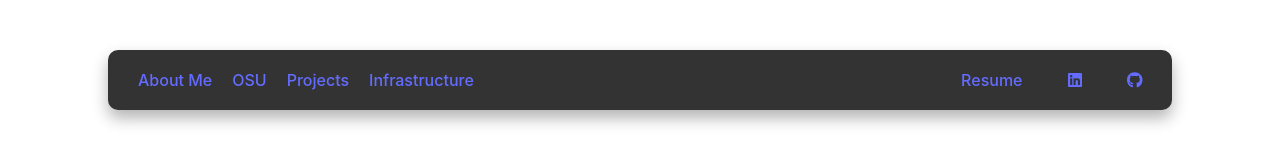
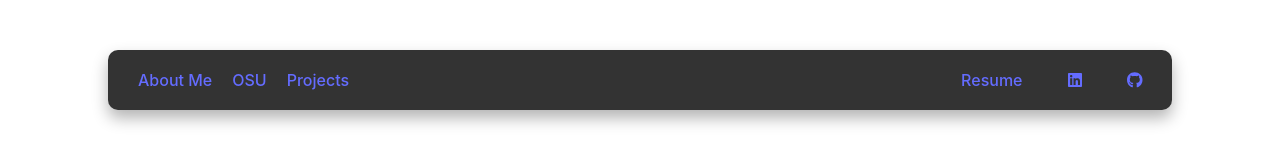
Before and after one commit to AlexHolly007/Portfolio, a React (Vite) app: page / in a window 1280 px wide. Shown: the top 160 px of the page. Built offline with nearby package versions, Linux system fonts and the light colour scheme.

Commit message:
updating header bar links

```diff
--- a/src/components/Education.tsx
+++ b/src/components/Education.tsx
@@ -51,10 +51,10 @@ const Education: React.FC = () => {
     <div className="scroll-point1">
       <div className={`left-bar ${bgColorClass}`} />
       <div className={`right-bar ${bgColorClass}`} />
-      <div id="Education" ></div>
 
       <h1>OSU</h1>
       <h2>University can be about a lot more than academics, here are some of those moments I captured along the way.</h2>
+      <div id="Education" ></div>
       <Spacer height="5vh" width="100%" />
 
       <div className="container-pics">
--- a/src/components/header_comps/header.tsx
+++ b/src/components/header_comps/header.tsx
@@ -20,10 +20,6 @@ const Header: React.FC = () => {
                 Projects
             </Header_link>
 
-            <Header_link target="Infrastructure">
-                Infrastructure
-            </Header_link>
-
             <div className="icon_class">
                 <a href={"https://docs.google.com/document/d/1LZ5sCFjnq4bRzHqrio42gTC8AWEDUmu9/edit?usp=sharing&ouid=116882288099539112958&rtpof=true&sd=true"} className="linkid" target="_blank" rel="noopener noreferrer">Resume</a>
                 <Spacer width="25px" />
--- a/src/components/projects_section.tsx
+++ b/src/components/projects_section.tsx
@@ -48,13 +48,13 @@ const Projects: React.FC = () => {
 
     return (
 
-        <div className="scroll-proj-point1" id="projects">
+        <div className="scroll-proj-point1">
             <div className={`left-bar ${bgColorClass}`} />
             <div className={`right-bar ${bgColorClass}`} />
-            <div id="Education" ></div>
 
             <h1>Projects</h1>
             <h2>I believe one of the best ways to expand and test my knowledge is through through projects. Here are a some of the recent projects I have been working on.</h2>
+            <div id="projects" ></div>
             <div className="container">
                 <WebsiteProject text="Capstone Project - Venome - Protein Data Visualization and Exploration Platform" url="https://venome.cqls.oregonstate.edu/" thumbnailUrl={venome} gh_link="https://github.com/Venom-Biochem-Lab/venome"/>
                 <Project url="https://youtu.be/wBHxsVFhX0U" text="MiniOS - Process/signal handeling, C programming " gh_link="https://github.com/AlexHolly007/AlexOS"/>
```
